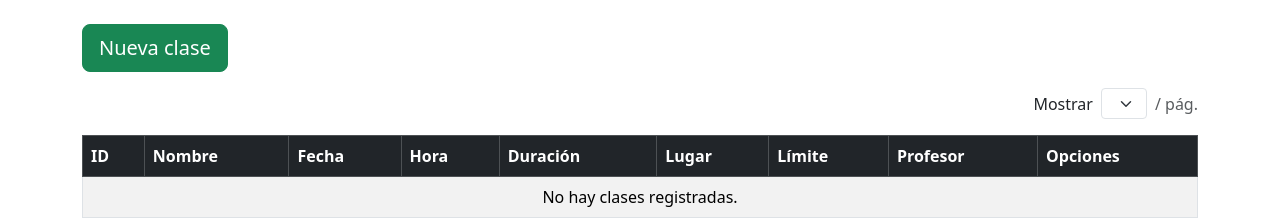
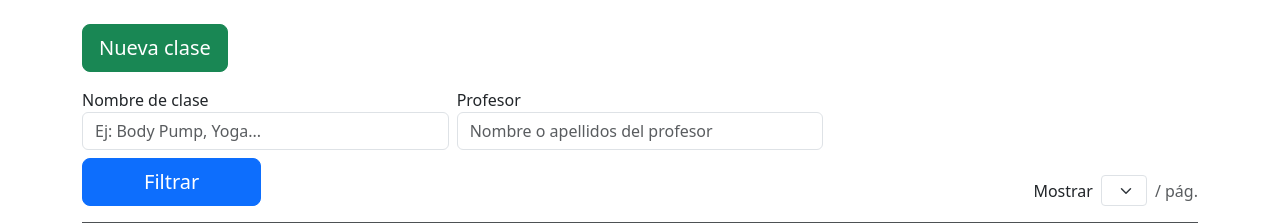
Before and after one commit to Guillemat09/gymbro, a Symfony app: template templates/clase/index.html.twig in a window 1280 px wide. Shown: the part 236-459 px from the top of the page. Run offline with Twig, Linux system fonts and the light colour scheme; the template is opened without the code that fills it, so the values that code supplies are empty; some libraries are stand-ins or nearby versions.

Commit message:
casi finalizada

```diff
--- a/templates/clase/index.html.twig
+++ b/templates/clase/index.html.twig
@@ -22,7 +22,48 @@
     {% set persistedQuery = persistedQuery|merge({'per_page': per_page}) %}
 
   <div class="row g-2 align-items-end mb-3">
-        <div class="col-12 col-lg-4 d-flex align-items-center ms-auto">
+    {# === Filtros === #}
+    <div class="col-12 col-lg-8">
+        <form method="get" id="filter-form" class="row g-2">
+            <input type="hidden" name="per_page" value="{{ per_page }}">
+            <input type="hidden" name="page" value="1">
+
+            <div class="col-sm-6">
+                <label for="q" class="form-label mb-0">Nombre de clase</label>
+                <input type="text"
+                       class="form-control"
+                       id="q"
+                       name="q"
+                       value="{{ q }}"
+                       placeholder="Ej: Body Pump, Yoga...">
+            </div>
+
+            <div class="col-sm-6">
+                <label for="profesor" class="form-label mb-0">Profesor</label>
+                <input type="text"
+                       class="form-control"
+                       id="profesor"
+                       name="profesor"
+                       value="{{ profesor }}"
+                       placeholder="Nombre o apellidos del profesor">
+            </div>
+
+            <div class="col-sm-6 col-md-3 d-grid">
+                <button class="btn btn-primary btn-lg w-100" type="submit">Filtrar</button>
+            </div>
+
+            <div class="col-sm-6 col-md-3 d-grid">
+                {% if q or profesor %}
+                    <a class="btn btn-outline-secondary btn-lg w-100" href="{{ path('app_clase') }}">
+                        Quitar filtrado
+                    </a>
+                {% endif %}
+            </div>
+        </form>
+    </div>
+
+    {# === Selector de per_page (igual que ya tenías) === #}
+    <div class="col-12 col-lg-4 d-flex align-items-center">
         <form method="get" id="per-page-form" class="d-flex align-items-center ms-auto">
             {% for k, v in app.request.query.all %}
                 {% if k not in ['per_page', 'page'] %}
```
Also changed, not shown: src/Controller/ClaseController.php (+23 -0 lines). Lines whose indentation alone changed are shown as unchanged.
